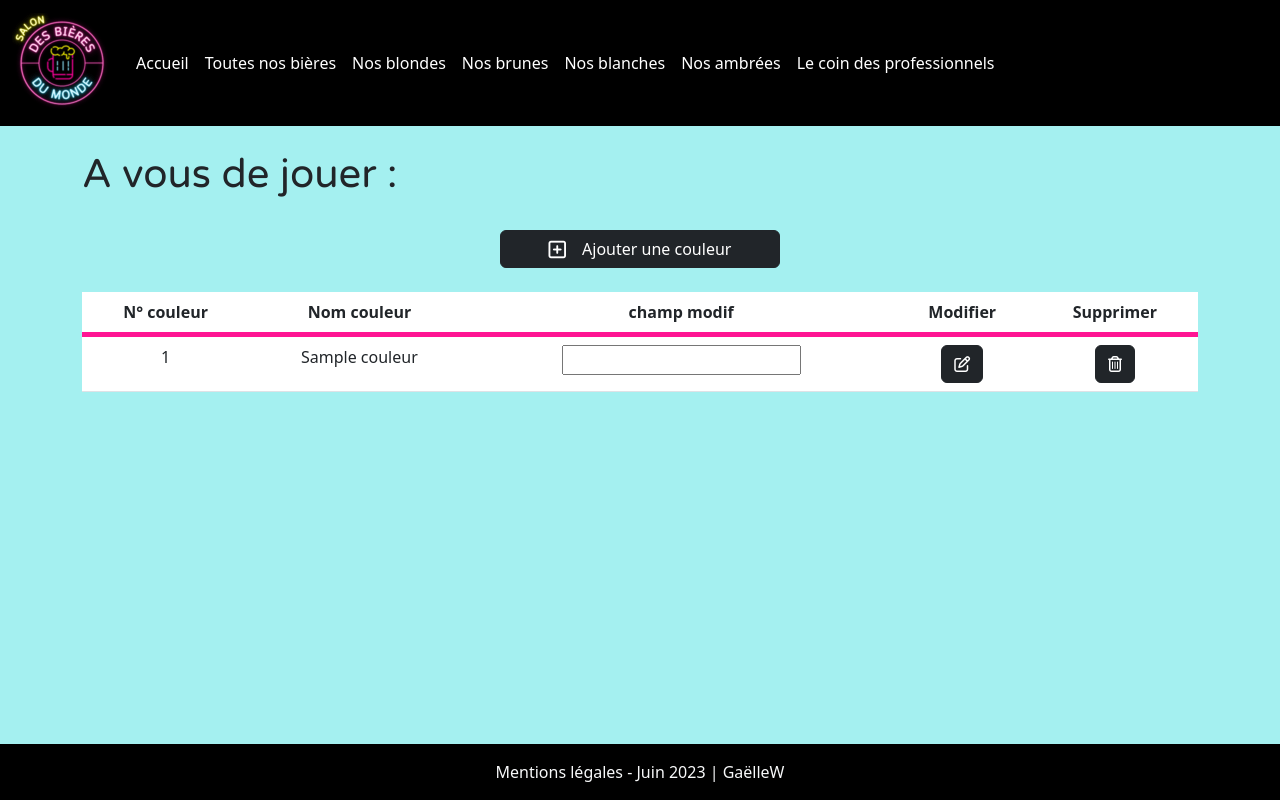
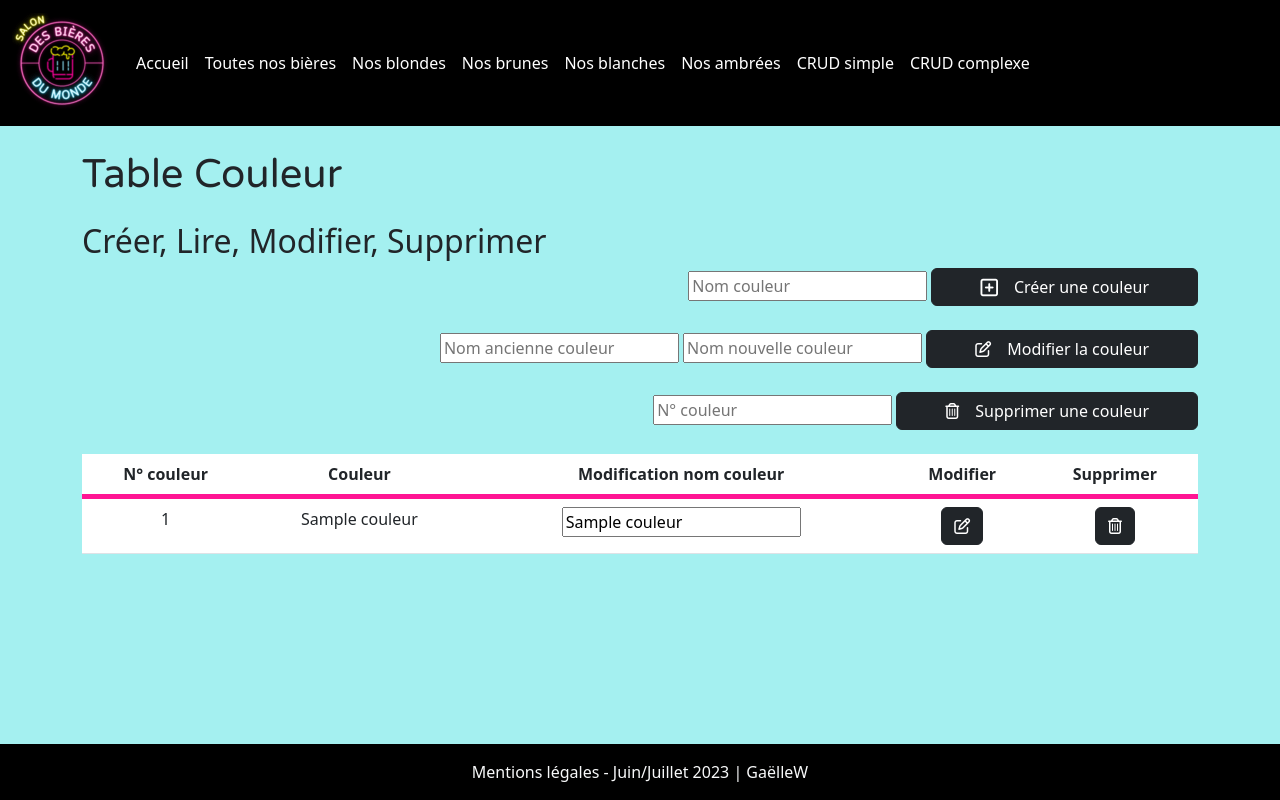
Before and after one commit to gaellewb/bieres-du-monde, a PHP site: page /ecf_sbdm/SimpleCrudController/simpleCrud in a window 1280 px wide. Run offline with PHP 8.4, Linux system fonts and the light colour scheme; tables that the repository leaves empty or names only in its code hold one stand-in row (values such as "Sample post").

Commit message:
Crud simple, read crud complexe

```diff
--- a/app/footer.php
+++ b/app/footer.php
@@ -3,7 +3,7 @@
 
 <footer class="footer mt-auto py-3 navbar-monbg">
     <div class="container text-center">
-        <span class="text-light">Mentions légales - Juin 2023 | GaëlleW</span>
+        <span class="text-light">Mentions légales - Juin/Juillet 2023 | GaëlleW</span>
     </div>
 </footer>
 
--- a/app/header.php
+++ b/app/header.php
@@ -59,7 +59,8 @@ function nav_item (string $lien, string $titre): string
                 <?= nav_item('/ecf_sbdm/BrownController/brown', 'Nos brunes') ; ?>
                 <?= nav_item('/ecf_sbdm/WhiteController/white', 'Nos blanches') ; ?>
                 <?= nav_item('/ecf_sbdm/AmberController/amber', 'Nos ambrées') ; ?>
-                <?= nav_item('/ecf_sbdm/SimpleCrudController/simpleCrud', 'Le coin des professionnels') ; ?>
+                <?= nav_item('/ecf_sbdm/SimpleCrudController/simpleCrud', 'CRUD simple') ; ?>
+                <?= nav_item('/ecf_sbdm/ComplexCrudController/complexCrud', 'CRUD complexe') ; ?>
                 </ul>
             </div>
         </div>
--- a/controllers/simpleCrud/SimpleCrudController.php
+++ b/controllers/simpleCrud/SimpleCrudController.php
@@ -16,8 +16,12 @@ class SimpleCrudController {
         // appel de la fonction CREATE
         $createColor = $this->model->getCreateColor();
 
-            // appel de la fonction modif
-            // appel de la fonction supp
+        // appel de la fonction UPDATE
+        $updateColors = $this->model->getUpdateColors();
+
+        // appel de la fonction DELETE
+        $deleteColor = $this->model->getDeleteColors();
+
         require_once 'views/simpleCrud/simpleCrud.php';
     }
 }
--- a/models/SimpleCrudModel.php
+++ b/models/SimpleCrudModel.php
@@ -3,12 +3,12 @@
 // Ce modèle héhite de MainModel
 class SimpleCrudModel extends MainModel {
 
-    // Connexion à la base de données
+// Connexion à la base de données
     public function __construct(){
         $this->getConnection();
     }
 
-    // Requête pour LIRE les propriétés de la table couleur
+// Requête pour LIRE les propriétés de la table couleur
     public function getPropertiesColors(){
         $sql = "SELECT ID_COULEUR, NOM_COULEUR
         FROM couleur";
@@ -17,34 +17,78 @@ class SimpleCrudModel extends MainModel {
         return $query->fetchAll();
     }
 
-    // Requête pour CREER une couleur
+// Requête pour CREER une couleur
     public function getCreateColor() {
-
+        // Je récupère le dernier ID connu
         $sql = "SELECT MAX(ID_COULEUR) as lastID FROM couleur";
         $reponse = $this->connection->prepare($sql);
         $reponse->execute();
         $result = $reponse->fetch(PDO::FETCH_ASSOC);
         $lastId = $result['lastID'];
 
+        // Création d'une variable : dernier article connu + 1
         $newId = $lastId + 1;
 
         if (isset($_POST['newColor'])) {
             $newColor = $_POST['newColor'];
-            // $submit = $_POST['submit'];
-            // extract ($_POST);
 
             $sql = "INSERT INTO couleur (ID_COULEUR, NOM_COULEUR) VALUES (:id, :name)";
             $reponse = $this->connection->prepare($sql);
             $reponse->bindvalue(":id", $newId, PDO::PARAM_INT);
             $reponse->bindvalue(":name", $newColor, PDO::PARAM_STR);
             $reponse->execute();
+
+            // Redirection vers la view
+            header("Location:simpleCrud");
         }
     }
 
-    // Requête pour MODIFIER une couleur
+// Requête pour MODIFIER une couleur
+    public function getUpdateColors(){
+        if (isset($_POST['oldColor']) && isset($_POST['newName'])) {
+            $oldColor = $_POST['oldColor'];
+            $newName = $_POST['newName'];
+
+            $sql = "UPDATE couleur SET NOM_COULEUR = '$newName' WHERE NOM_COULEUR = '$oldColor'";
+            $query = $this->connection->query($sql);
+
+            // Redirection vers la view
+            header("Location:simpleCrud");
+        }
+    }
+
+// Requête pour SUPPRIMER une couleur
+    public function getDeleteColors(){
+        // $id =$propertiesColor['ID_COULEUR']
+
+        // MARCHE PAS : BOUTON pour supprimer sur la même page
+        if (isset($_GET['id'])) {
+            $id=strip_tags($_GET['id']);
+            echo "booooooooooooo";
+
+            $sql = "DELETE FROM couleur WHERE ID_COULEUR= :id";
+            $query = $this->connection->prepare($sql);
+            $query->bindvalue(':id', $id, PDO::PARAM_INT);
+
+            $query->execute();
+
+            // Redirection vers la view
+            header("Location:simpleCrud");
+        }
 
 
+        // FONCTIONNE : FORMULAIRE pour supprimer sur la même page
+        if (isset($_POST['toDelete'])) {
+            $id=$_POST['toDelete'];
 
-    // Requête pour SUPPRIMER une couleur
-    // $sql = "DELETE FROM couleur WHERE ID_COULEUR=?"
+            $sql = "DELETE FROM couleur WHERE ID_COULEUR= :id";
+            $query = $this->connection->prepare($sql);
+            $query->bindvalue(':id', $id, PDO::PARAM_INT);
+
+            $query->execute();
+
+            // Redirection vers la view
+            header("Location:simpleCrud");
+        }
+    }
 }
--- a/router.php
+++ b/router.php
@@ -44,9 +44,9 @@ switch ($page) {
         $controller = new SimpleCrudController();
         $controller->index();
         break;
-    case '/createColor':
-        require_once 'controllers/simpleCrud/CreateColorController.php';
-        $controller = new CreateColorController();
+    case '/complexCrud':
+        require_once 'controllers/complexCrud/ComplexCrudController.php';
+        $controller = new ComplexCrudController();
         $controller->index();
         break;
     default:
--- a/styles/style.css
+++ b/styles/style.css
@@ -36,3 +36,7 @@
 th {
     border-bottom: 5px solid deeppink!important;
 }
+
+/* .card-title {
+    border-bottom: 5px solid deeppink!important;
+} */
--- a/views/simpleCrud/simpleCrud.php
+++ b/views/simpleCrud/simpleCrud.php
@@ -6,18 +6,82 @@ require 'app/header.php';
 
 <div class="container">
 
-<h1>A vous de jouer :</h1>
+<h1 class="mb-4">Table Couleur</h1>
+<h2>Créer, Lire, Modifier, Supprimer</h2>
 
-<div class="text-center">
-    <a href="/TESTecf_sbdm/CreateColorController/createColor" class="btn btn-dark m-4 ps-5 pe-5"><i class="fa-regular fa-square-plus fa-lg pe-3"></i></i>Ajouter une couleur</a>
+<!-- FORMULAIRE DE CREATION -->
+<form action='' method='POST' class="text-end mb-4">
+    <div>
+        <input type="text" id="newColor"  name="newColor" placeholder="Nom couleur">
+        <button type="submit" class="btn btn-dark ps-5 pe-5" id="submit" name="submit"><i class="fa-regular fa-square-plus fa-lg pe-3"></i>Créer une couleur
+        </button>
+    </div>
+</form>
+
+
+<!-- FORMULAIRE DE MODIFICATION -->
+<form action="" method="POST" class="text-end mb-4">
+    <div class="mb-3">
+        <input type="text" name="oldColor" id="oldColor" placeholder="Nom ancienne couleur">
+
+        <input type="text" name="newName" id="newName" placeholder="Nom nouvelle couleur">
+
+        <button type="submit" class="btn btn-dark ps-5 pe-5" id="submit2" name="submit"><i class="fa-regular fa-pen-to-square  pe-3"></i>Modifier la couleur
+        </button>
+    </div>
+</form>
+
+
+
+
+
+<!-- FORMULAIRE POUR MODIFIER -->
+<!-- <form action='updateColor' method='POST' class="text-center mb-5">
+    <div>
+        <input type="number" id="idToUpdate"  name="idToUpdate" placeholder="N° couleur">
+        <button type="submit" class="btn btn-dark ps-5 pe-5" id="submit1" name="submit"><i class="fa-regular fa-pen-to-square  pe-3"></i>N° couleur à modifier</button>
+    </div>
+</form>
+
+
+
+<form action='' method='POST' class="text-center mb-5">
+<div>
+    <?php
+    // echo $idToUpdate
+    ?>
+    <input type="number" id="nameToUpdate"  name="nameToUpdate" value="<?php
+    // echo $updateColors['NOM_COULEUR']
+    ?>">
+    <button type="submit" class="btn btn-dark ps-5 pe-5" id="submit2" name="submit">
+        <i class="fa-regular fa-pen-to-square  pe-3"></i>Modifier la couleur
+    </button>
 </div>
+</form> -->
 
+
+
+
+
+<!-- FORMULAIRE DE SUPPRESSION -->
+<form action='' method='POST' class="text-end mb-4">
+    <div>
+        <!-- <label for="toDelete" class="lead">Supprimer</label> -->
+        <input type="number" id="toDelete"  name="toDelete" placeholder="N° couleur">
+        <!-- <input type="submit" class="btn btn-dark m-4 ps-5 pe-5" id="submit" name="submit" value="Supprimer"> -->
+        <button type="submit" class="btn btn-dark ps-5 pe-5" id="submit" name="submit">
+            <i class="fa-regular fa-trash-can pe-3"></i>Supprimer une couleur
+        </button>
+    </div>
+</form>
+
+<!-- TABLEAU PROPRIETES COULEUR -->
 <table class="table">
-    <thead class="thead-">
+    <thead class="thead">
         <tr class="text-center">
             <th scope="col">N° couleur</th>
-            <th scope="col">Nom couleur</th>
-            <th scope="col">champ modif</th>
+            <th scope="col">Couleur</th>
+            <th scope="col">Modification nom couleur</th>
             <th scope="col">Modifier</th>
             <th scope="col">Supprimer</th>
         </tr>
@@ -26,31 +90,53 @@ require 'app/header.php';
     <tbody>
         <?php foreach ($propertiesColors as $propertiesColor): ?>
         <tr class="text-center">
-            <?= "<td>". $propertiesColor['ID_COULEUR']."</td>" ?>
-            <?= "<td>". $propertiesColor['NOM_COULEUR']."</td>" ?>
-            <td><input type="text"></td>
-            <td><button class="btn btn-dark" name="updateColor"><i class="fa-regular fa-pen-to-square"></i></button></td>
+            <?= "<td>".$propertiesColor['ID_COULEUR']."</td>" ?>
+            <form action="" method="POST">
+                <?= "<td>".$propertiesColor['NOM_COULEUR']."</td>" ?>
+            </form>
+            <!-- Champ de MODIFICATION, création d'un formulaire pour pouvoir récupérer le  nom_couleur-->
+            <td>
+                <form action="" method="POST">
 
+                    <input type="hidden" name="IdColor" value="<?= $propertiesColor['ID_COULEUR'] ?>">
 
-            <td><a href="controllers/simpleCrud/SimpleCrudController.php"><button class="btn btn-dark" name="deleteColor"> <i class="fa-regular fa-trash-can"></i></button></a></td>
+                    <?php
+                    // echo $propertiesColor['ID_COULEUR']
+                    ?>
 
+                    <input type="text" name="updateColors" value="<?= $propertiesColor['NOM_COULEUR'] ?>">
+                <!-- </form> -->
+            </td>
+
+            <!-- Update button : MARCHE PAS -->
+            <td>
+                <!-- <a href="update?id=<?php
+                // echo $propertiesColor['ID_COULEUR'];
+                ?>">   -->
+                    <button class="btn btn-dark" name="update">
+                        <i class="fa-regular fa-pen-to-square">
+                        </i>
+                    </button>
+                </form>
+                <!-- </a>   -->
+            </td>
+
+            <!-- Delete button : MARCHE PAS -->
+            <td>
+                <!-- <a href="delete?id= -->
+                <a href="delete?id=<?php
+                echo $propertiesColor['ID_COULEUR'];
+                ?>">
+                    <button class="btn btn-dark" name="deleteColor">
+                        <i class="fa-regular fa-trash-can"></i>
+                    </button>
+                </a>
+            </td>
 
         </tr>
         <?php endforeach ?>
     </tbody>
-
 </table>
-
-<!-- Ajouter une couleur à partir de cette page : -->
-<!-- <div class="text-center">
-<form action="" method="POST">
-    <div>
-        <label for="newColor" class="lead">Nouvelle Couleur :</label>
-        <input type="text" id="newColor" name="newColor">
-        <input type="submit" id="submit" class="btn btn-dark m-4 ps-5 pe-5">
-    </div>
-</form>
-</div> -->
 
 <?php
 require 'app/footer.php';
```
Also changed, not shown: controllers/complexCrud/ComplexCrudController.php (added, +33 -0 lines), controllers/simpleCrud/CreateColorController.php (deleted, +0 -25 lines), models/ComplexCrudModel.php (added, +79 -0 lines), views/complexCrud/complexCrud.php (added, +91 -0 lines), views/home.php (+44 -1 lines), views/simpleCrud/createColor.php (deleted, +0 -42 lines), 1 other file. Lines whose indentation alone changed are shown as unchanged.
